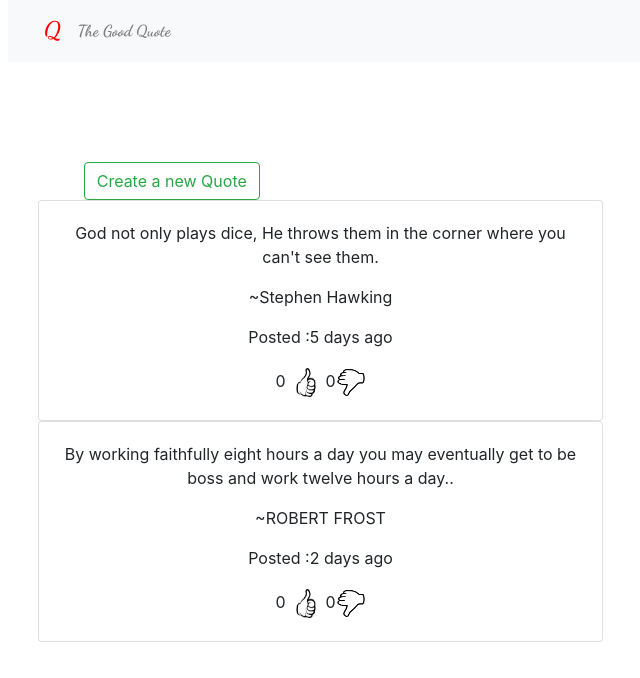
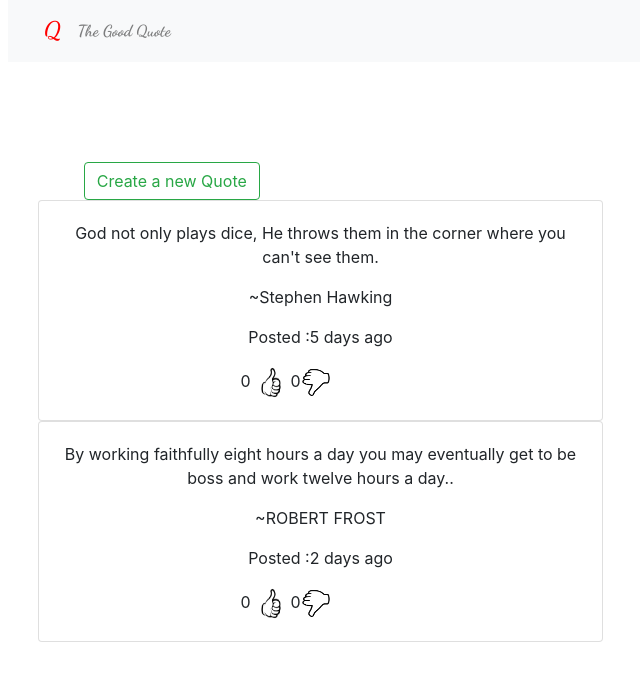
Before and after one commit to ucynthy12/Quote, an Angular app: page / in a window 1280 px wide. Shown: the top 678 px of the page, without its empty margins (7-647 px from the left). Built offline with nearby package versions, Linux system fonts and the light colour scheme.

Commit message:
vote counted styled

```diff
--- a/src/app/vote-count/vote-count.component.css
+++ b/src/app/vote-count/vote-count.component.css
@@ -0,0 +1,3 @@
+#pic{
+    margin-right:70px;
+}
--- a/src/app/vote-count/vote-count.component.html
+++ b/src/app/vote-count/vote-count.component.html
@@ -1,2 +1,5 @@
-<span>{{numberOfLikes}}</span><a (click)='likeButtonClick()'><img src="../../assets/thumbs-up2.png" width="40" height="35"></a>
-<span>{{numberOfDislikes}}</span><a (click)='dislikeButtonClick()'><img src="../../assets/thumbs-down1.png" width="30" height="30"></a>
+
+    <span>{{numberOfLikes}}</span><a (click)='likeButtonClick()'>
+        <img src="../../assets/thumbs-up2.png" width="40"height="35"></a>
+    <span>{{numberOfDislikes}}</span><a id='pic' (click)='dislikeButtonClick()'>
+        <img src="../../assets/thumbs-down1.png"width="30" height="30"></a>
--- a/src/app/vote-count/vote-count.component.ts
+++ b/src/app/vote-count/vote-count.component.ts
@@ -9,12 +9,14 @@ export class VoteCountComponent implements OnInit {
   numberOfLikes: number = 0;
   numberOfDislikes: number = 0;
 
+
   likeButtonClick() {
     this.numberOfLikes++;
   }
   dislikeButtonClick() {
     this.numberOfDislikes++;
   }
+
   constructor() { }
 
   ngOnInit(): void {
```
